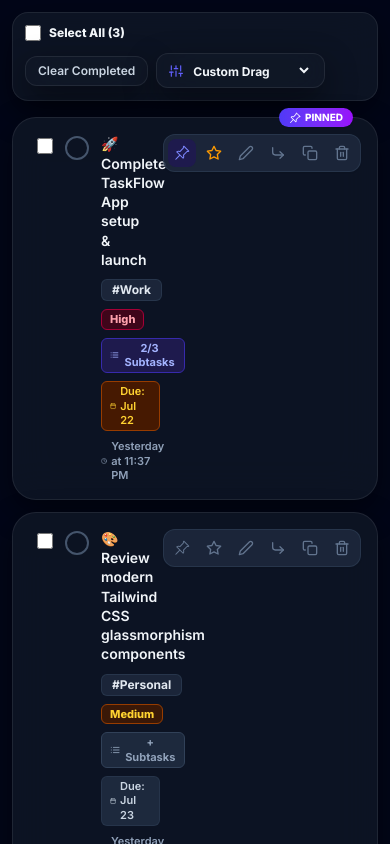
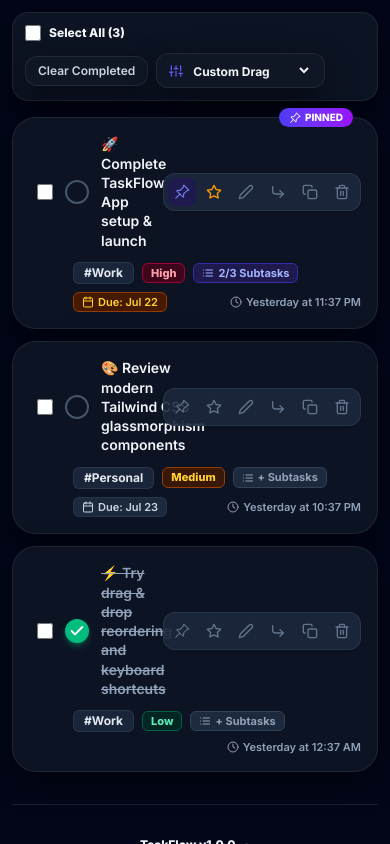
Before and after one commit to bunnyvalluri/To-do-list-React, a React (Vite) app: page / in a window 390 px wide. Shown: the part 920-1764 px from the top of the page. Built offline with nearby package versions, Linux system fonts and the light colour scheme.

Commit message:
Fix TaskCard badge wrapping and layout structure for clean spacing

```diff
--- a/src/components/TaskCard.jsx
+++ b/src/components/TaskCard.jsx
@@ -162,7 +162,7 @@ export function TaskCard({
       }`}
     >
       {/* Drag Grip handle */}
-      <div className="absolute left-1.5 top-1/2 -translate-y-1/2 opacity-0 group-hover:opacity-60 cursor-grab active:cursor-grabbing text-slate-400 hover:text-indigo-500 transition-opacity">
+      <div className="absolute left-1.5 top-5 opacity-0 group-hover:opacity-60 cursor-grab active:cursor-grabbing text-slate-400 hover:text-indigo-500 transition-opacity">
         <BsGripVertical className="w-5 h-5" />
       </div>
 
@@ -174,24 +174,25 @@ export function TaskCard({
         </div>
       )}
 
-      <div className="flex items-start gap-3 sm:gap-4 pl-2">
+      <div className="flex flex-col gap-3 pl-2">
+        {/* Top Header Row: Checkbox + Checkmark + Title + Action Bar */}
+        <div className="flex items-center justify-between gap-3">
+          <div className="flex items-center gap-3 min-w-0 flex-1">
             {/* Multi-Select Checkbox */}
-        <div className="pt-1 flex items-center">
             <input
               type="checkbox"
               checked={isSelected}
               onChange={() => onToggleSelect(task.id)}
-            className="w-4 h-4 rounded border-slate-300 text-indigo-600 focus:ring-indigo-500 cursor-pointer"
+              className="w-4 h-4 rounded border-slate-300 text-indigo-600 focus:ring-indigo-500 cursor-pointer shrink-0"
               aria-label={`Select task: ${task.title}`}
             />
-        </div>
 
             {/* Completion Check Button */}
             <motion.button
               whileHover={{ scale: 1.15 }}
               whileTap={{ scale: 0.9 }}
               onClick={() => onToggleComplete(task.id)}
-          className={`mt-0.5 w-6 h-6 rounded-full border-2 flex items-center justify-center transition-all shrink-0 ${
+              className={`w-6 h-6 rounded-full border-2 flex items-center justify-center transition-all shrink-0 ${
                 task.completed
                   ? 'bg-emerald-500 border-emerald-500 text-white shadow-md shadow-emerald-500/30'
                   : 'border-slate-300 dark:border-slate-600 hover:border-emerald-500 dark:hover:border-emerald-400'
@@ -201,11 +202,86 @@ export function TaskCard({
               {task.completed && <FiCheck className="w-4 h-4 stroke-[3]" />}
             </motion.button>
 
-        {/* Main Content / Inline Edit */}
-        <div className="flex-1 min-w-0">
-          {isEditing ? (
-            /* Inline Edit Mode */
-            <div className="space-y-3">
+            {/* Task Title */}
+            {!isEditing && (
+              <h3
+                onClick={() => onToggleComplete(task.id)}
+                className={`text-sm sm:text-base font-semibold leading-snug cursor-pointer transition-colors break-words ${
+                  task.completed
+                    ? 'line-through text-slate-500 dark:text-slate-400 font-medium'
+                    : 'text-slate-900 dark:text-slate-100 hover:text-indigo-600 dark:hover:text-indigo-400'
+                }`}
+              >
+                {renderHighlightedTitle(task.title, searchQuery)}
+              </h3>
+            )}
+          </div>
+
+          {/* Action Buttons Toolbar */}
+          {!isEditing && (
+            <div className="flex items-center gap-1 opacity-100 sm:opacity-0 group-hover:opacity-100 transition-opacity bg-white/90 dark:bg-slate-800/90 p-1 rounded-xl border border-slate-200/60 dark:border-slate-700/60 shadow-xs shrink-0">
+              <button
+                onClick={() => onTogglePin(task.id)}
+                className={`p-1.5 rounded-lg transition-colors ${
+                  task.pinned
+                    ? 'text-indigo-600 dark:text-indigo-400 bg-indigo-50 dark:bg-indigo-950'
+                    : 'text-slate-500 hover:text-indigo-600 dark:hover:text-indigo-400 hover:bg-slate-100 dark:hover:bg-slate-700'
+                }`}
+                title={task.pinned ? 'Unpin Task' : 'Pin Task to Top'}
+              >
+                <BsPinAngle className="w-4 h-4" />
+              </button>
+
+              <button
+                onClick={() => onToggleFavorite(task.id)}
+                className={`p-1.5 rounded-lg transition-colors ${
+                  task.favorite
+                    ? 'text-amber-500 fill-amber-500'
+                    : 'text-slate-500 hover:text-amber-500 hover:bg-slate-100 dark:hover:bg-slate-700'
+                }`}
+                title={task.favorite ? 'Remove Favorite' : 'Mark Favorite'}
+              >
+                <FiStar className="w-4 h-4" />
+              </button>
+
+              <button
+                onClick={() => setIsEditing(true)}
+                className="p-1.5 rounded-lg text-slate-500 hover:text-indigo-600 dark:hover:text-indigo-400 hover:bg-slate-100 dark:hover:bg-slate-700 transition-colors"
+                title="Edit Task"
+              >
+                <FiEdit2 className="w-4 h-4" />
+              </button>
+
+              <button
+                onClick={() => onDuplicate(task.id)}
+                className="p-1.5 rounded-lg text-slate-500 hover:text-indigo-600 dark:hover:text-indigo-400 hover:bg-slate-100 dark:hover:bg-slate-700 transition-colors"
+                title="Duplicate Task"
+              >
+                <FiCornerDownRight className="w-4 h-4" />
+              </button>
+
+              <button
+                onClick={handleCopy}
+                className="p-1.5 rounded-lg text-slate-500 hover:text-indigo-600 dark:hover:text-indigo-400 hover:bg-slate-100 dark:hover:bg-slate-700 transition-colors"
+                title="Copy to Clipboard"
+              >
+                <FiCopy className="w-4 h-4" />
+              </button>
+
+              <button
+                onClick={() => onDeleteRequest(task.id)}
+                className="p-1.5 rounded-lg text-slate-500 hover:text-rose-600 dark:hover:text-rose-400 hover:bg-rose-50 dark:hover:bg-rose-950/60 transition-colors"
+                title="Delete Task"
+              >
+                <FiTrash2 className="w-4 h-4" />
+              </button>
+            </div>
+          )}
+        </div>
+
+        {/* Inline Edit Form */}
+        {isEditing && (
+          <div className="space-y-3 pl-9">
             <input
               ref={inputRef}
               type="text"
@@ -262,31 +338,19 @@ export function TaskCard({
               </button>
             </div>
           </div>
-          ) : (
-            /* Normal Display Mode */
-            <div>
-              {/* Task Title */}
-              <h3
-                onClick={() => onToggleComplete(task.id)}
-                className={`text-sm sm:text-base font-semibold leading-snug cursor-pointer transition-colors ${
-                  task.completed
-                    ? 'line-through text-slate-500 dark:text-slate-400 font-medium'
-                    : 'text-slate-900 dark:text-slate-100 hover:text-indigo-600 dark:hover:text-indigo-400'
-                }`}
-              >
-                {renderHighlightedTitle(task.title, searchQuery)}
-              </h3>
+        )}
 
-              {/* Task Metadata Badges & Subtask Trigger */}
-              <div className="flex flex-wrap items-center gap-2 mt-2.5 text-xs">
+        {/* Bottom Badges Row (Placed underneath title in dedicated full row) */}
+        {!isEditing && (
+          <div className="flex flex-wrap items-center gap-2 pl-9 text-xs">
             {/* Category Badge */}
-                <span className="px-2.5 py-0.5 rounded-md bg-slate-100 dark:bg-slate-800/90 text-slate-700 dark:text-slate-200 font-bold border border-slate-200/60 dark:border-slate-700/60">
+            <span className="whitespace-nowrap px-2.5 py-0.5 rounded-md bg-slate-100 dark:bg-slate-800/90 text-slate-700 dark:text-slate-200 font-bold border border-slate-200/60 dark:border-slate-700/60">
               #{task.category}
             </span>
 
             {/* Priority Badge */}
             <span
-                  className={`px-2 py-0.5 rounded-md font-extrabold text-[11px] border ${
+              className={`whitespace-nowrap px-2 py-0.5 rounded-md font-extrabold text-[11px] border ${
                 priorityStyles[task.priority] || priorityStyles.Medium
               }`}
             >
@@ -297,7 +361,7 @@ export function TaskCard({
             <button
               type="button"
               onClick={() => setShowSubtasks(!showSubtasks)}
-                  className={`px-2 py-0.5 rounded-md font-bold text-[11px] flex items-center gap-1 border transition-colors ${
+              className={`whitespace-nowrap px-2 py-0.5 rounded-md font-bold text-[11px] flex items-center gap-1 border transition-colors ${
                 subtasks.length > 0
                   ? 'bg-indigo-50 dark:bg-indigo-950 text-indigo-600 dark:text-indigo-300 border-indigo-200 dark:border-indigo-800'
                   : 'bg-slate-100 dark:bg-slate-800 text-slate-500 dark:text-slate-400 border-slate-200 dark:border-slate-700'
@@ -312,7 +376,7 @@ export function TaskCard({
             {/* Due Date Badge */}
             {dueInfo.formatted && (
               <span
-                    className={`px-2 py-0.5 rounded-md font-semibold text-[11px] flex items-center gap-1 border ${
+                className={`whitespace-nowrap px-2 py-0.5 rounded-md font-semibold text-[11px] flex items-center gap-1 border ${
                   dueInfo.isOverdue && !task.completed
                     ? 'bg-rose-100 dark:bg-rose-950 text-rose-600 dark:text-rose-400 border-rose-300 dark:border-rose-800 animate-pulse font-bold'
                     : dueInfo.isDueToday && !task.completed
@@ -333,20 +397,21 @@ export function TaskCard({
             )}
 
             {/* Creation Timestamp */}
-                <span className="text-[11px] text-slate-500 dark:text-slate-400 font-semibold flex items-center gap-1 ml-auto">
+            <span className="whitespace-nowrap text-[11px] text-slate-500 dark:text-slate-400 font-semibold flex items-center gap-1 ml-auto">
               <FiClock className="w-3 h-3" />
               <span>{formatDate(task.createdAt)}</span>
             </span>
           </div>
+        )}
 
         {/* Expandable Dynamic Subtasks Container */}
         <AnimatePresence>
-                {showSubtasks && (
+          {showSubtasks && !isEditing && (
             <motion.div
               initial={{ height: 0, opacity: 0 }}
               animate={{ height: 'auto', opacity: 1 }}
               exit={{ height: 0, opacity: 0 }}
-                    className="mt-3 pt-3 border-t border-slate-200/60 dark:border-slate-800 text-xs space-y-2"
+              className="mt-2 pt-3 border-t border-slate-200/60 dark:border-slate-800 text-xs space-y-2 pl-9"
             >
               {subtasks.map((sub) => (
                 <div key={sub.id} className="flex items-center justify-between gap-2 pl-2">
@@ -397,76 +462,6 @@ export function TaskCard({
           )}
         </AnimatePresence>
       </div>
-          )}
-        </div>
-
-        {/* Action Buttons Floating Toolbar */}
-        {!isEditing && (
-          <div className="flex items-center gap-1 opacity-100 sm:opacity-0 group-hover:opacity-100 transition-opacity bg-white/90 dark:bg-slate-800/90 p-1 rounded-xl border border-slate-200/60 dark:border-slate-700/60 shadow-xs shrink-0">
-            <button
-              onClick={() => onTogglePin(task.id)}
-              className={`p-1.5 rounded-lg transition-colors ${
-                task.pinned
-                  ? 'text-indigo-600 dark:text-indigo-400 bg-indigo-50 dark:bg-indigo-950'
-                  : 'text-slate-500 hover:text-indigo-600 dark:hover:text-indigo-400 hover:bg-slate-100 dark:hover:bg-slate-700'
-              }`}
-              title={task.pinned ? 'Unpin Task' : 'Pin Task to Top'}
-              aria-label={task.pinned ? 'Unpin task' : 'Pin task'}
-            >
-              <BsPinAngle className="w-4 h-4" />
-            </button>
-
-            <button
-              onClick={() => onToggleFavorite(task.id)}
-              className={`p-1.5 rounded-lg transition-colors ${
-                task.favorite
-                  ? 'text-amber-500 fill-amber-500'
-                  : 'text-slate-500 hover:text-amber-500 hover:bg-slate-100 dark:hover:bg-slate-700'
-              }`}
-              title={task.favorite ? 'Remove Favorite' : 'Mark Favorite'}
-              aria-label={task.favorite ? 'Unfavorite task' : 'Favorite task'}
-            >
-              <FiStar className="w-4 h-4" />
-            </button>
-
-            <button
-              onClick={() => setIsEditing(true)}
-              className="p-1.5 rounded-lg text-slate-500 hover:text-indigo-600 dark:hover:text-indigo-400 hover:bg-slate-100 dark:hover:bg-slate-700 transition-colors"
-              title="Edit Task"
-              aria-label="Edit task"
-            >
-              <FiEdit2 className="w-4 h-4" />
-            </button>
-
-            <button
-              onClick={() => onDuplicate(task.id)}
-              className="p-1.5 rounded-lg text-slate-500 hover:text-indigo-600 dark:hover:text-indigo-400 hover:bg-slate-100 dark:hover:bg-slate-700 transition-colors"
-              title="Duplicate Task"
-              aria-label="Duplicate task"
-            >
-              <FiCornerDownRight className="w-4 h-4" />
-            </button>
-
-            <button
-              onClick={handleCopy}
-              className="p-1.5 rounded-lg text-slate-500 hover:text-indigo-600 dark:hover:text-indigo-400 hover:bg-slate-100 dark:hover:bg-slate-700 transition-colors"
-              title="Copy to Clipboard"
-              aria-label="Copy task title to clipboard"
-            >
-              <FiCopy className="w-4 h-4" />
-            </button>
-
-            <button
-              onClick={() => onDeleteRequest(task.id)}
-              className="p-1.5 rounded-lg text-slate-500 hover:text-rose-600 dark:hover:text-rose-400 hover:bg-rose-50 dark:hover:bg-rose-950/60 transition-colors"
-              title="Delete Task"
-              aria-label="Delete task"
-            >
-              <FiTrash2 className="w-4 h-4" />
-            </button>
-          </div>
-        )}
-      </div>
     </motion.div>
   );
 }
```
Lines whose indentation alone changed are shown as unchanged.
